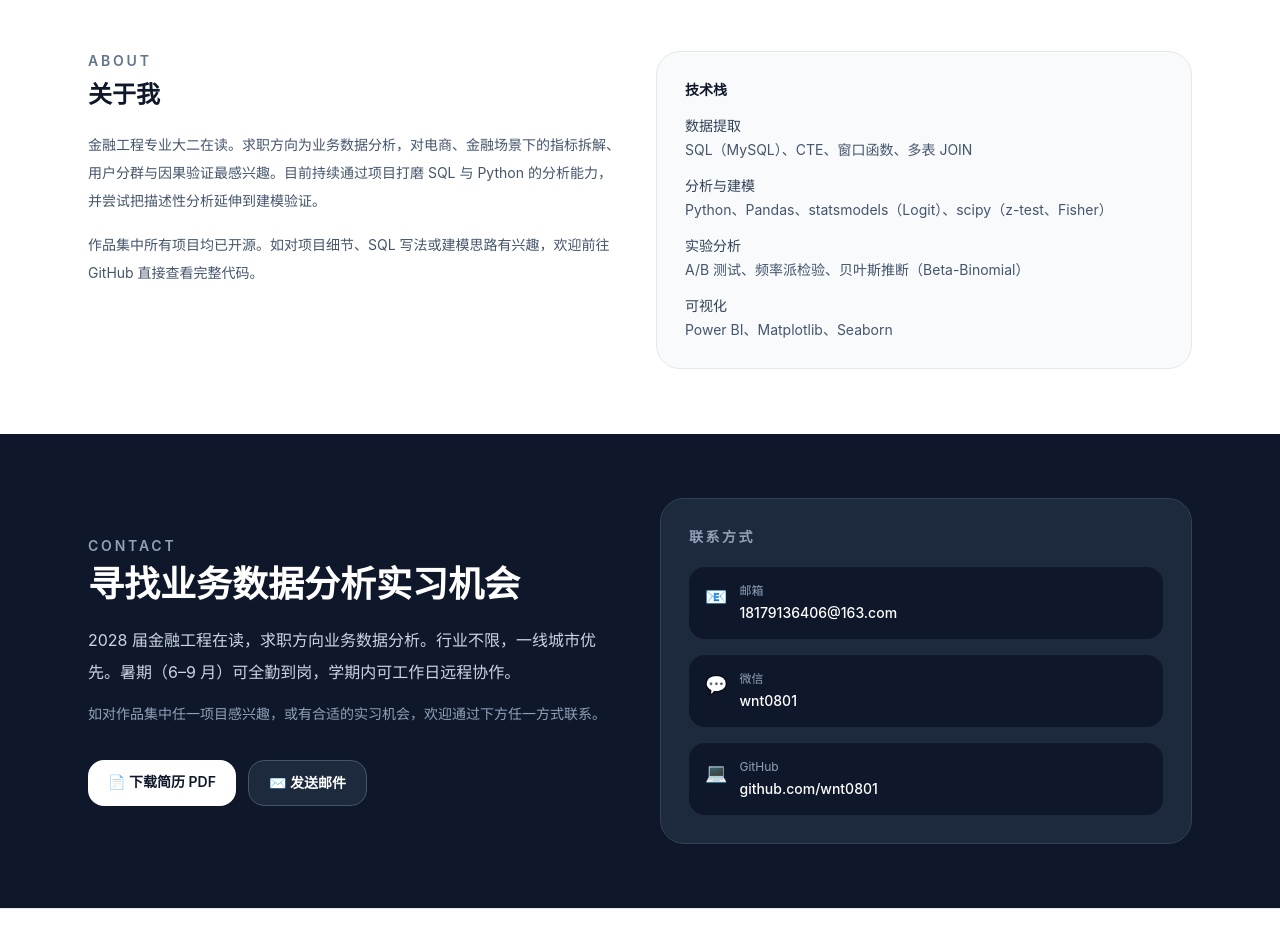
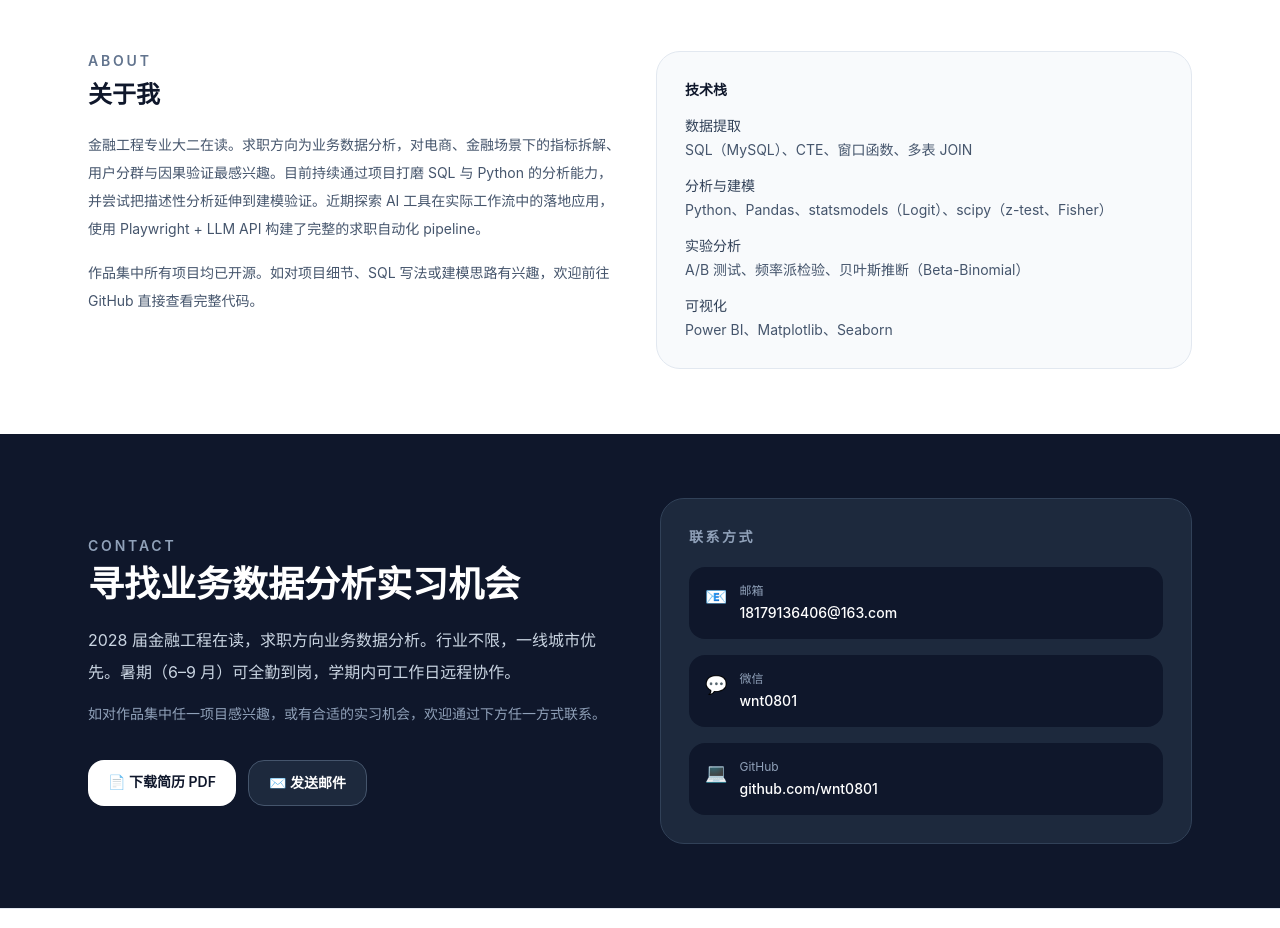
Before and after one commit to wnt0801/olist-portfolio-site, a Next.js app: page / in a window 1280 px wide. Shown: the part 2460-3388 px from the top of the page. Built offline with nearby package versions, Linux system fonts and the light colour scheme.

Commit message:
add AI tools experience to about section

```diff
--- a/app/page.tsx
+++ b/app/page.tsx
@@ -170,7 +170,7 @@ conclusion: "建议结论：维持 gate_30 方案，双框架一致支持，推
               <div>
                 <p className="text-sm font-semibold uppercase tracking-[0.2em] text-slate-500">about</p>
                 <h2 className="mt-2 text-2xl font-bold">关于我</h2>
-                <p className="mt-5 text-sm leading-7 text-slate-600">金融工程专业大二在读。求职方向为业务数据分析，对电商、金融场景下的指标拆解、用户分群与因果验证最感兴趣。目前持续通过项目打磨 SQL 与 Python 的分析能力，并尝试把描述性分析延伸到建模验证。</p>
+                <p className="mt-5 text-sm leading-7 text-slate-600">金融工程专业大二在读。求职方向为业务数据分析，对电商、金融场景下的指标拆解、用户分群与因果验证最感兴趣。目前持续通过项目打磨 SQL 与 Python 的分析能力，并尝试把描述性分析延伸到建模验证。近期探索 AI 工具在实际工作流中的落地应用，使用 Playwright + LLM API 构建了完整的求职自动化 pipeline。</p>
                 <p className="mt-4 text-sm leading-7 text-slate-600">作品集中所有项目均已开源。如对项目细节、SQL 写法或建模思路有兴趣，欢迎前往 GitHub 直接查看完整代码。</p>
               </div>
 
```
